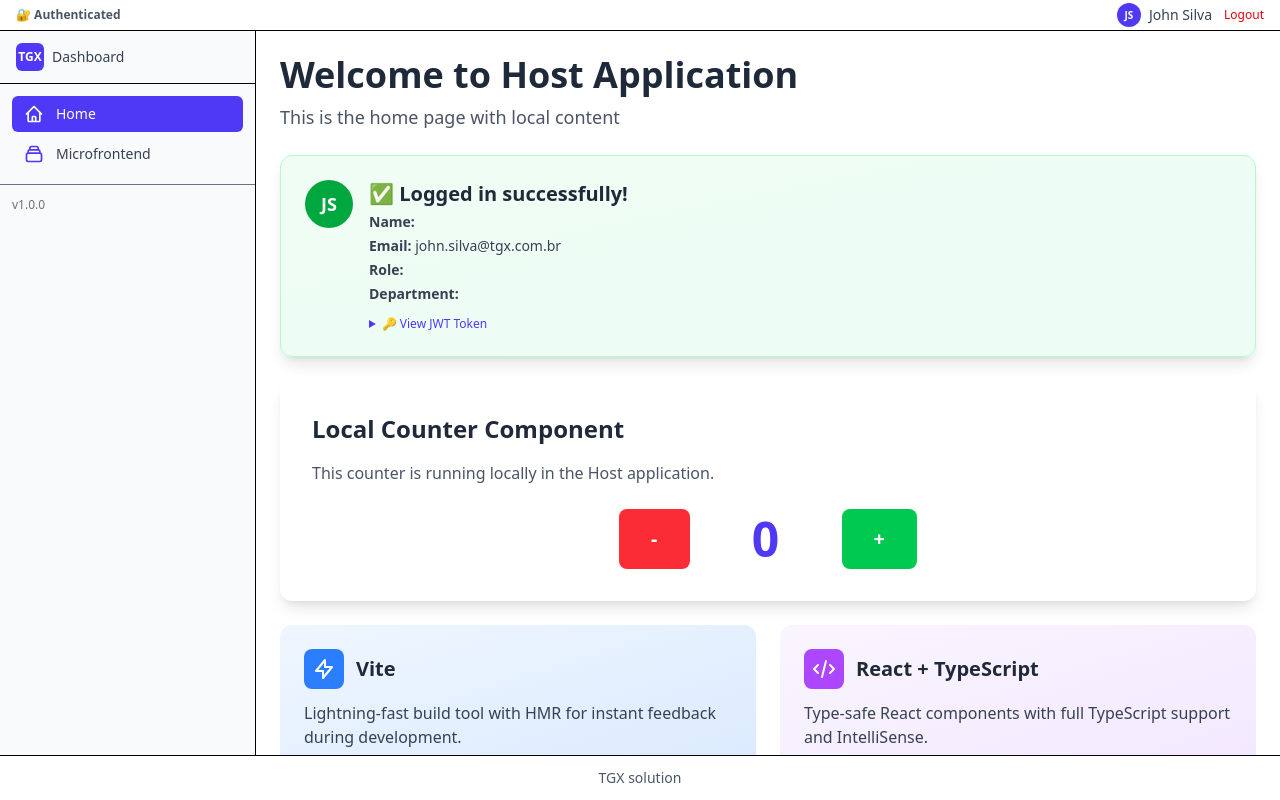
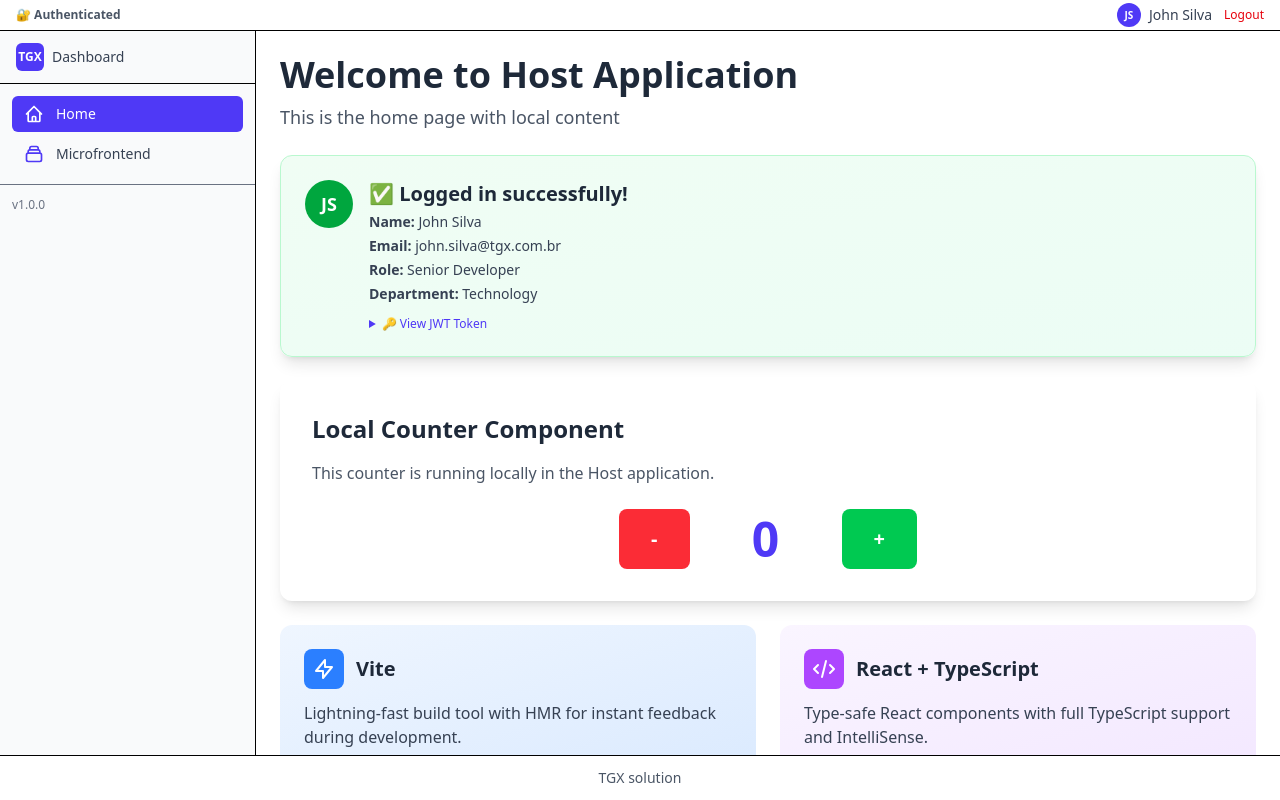
Before and after one commit to Thiago5g/host_module-federation, a React (Vite) app: page / in a window 1280 px wide. Both pictures are taken after a click on the button "Sign In". Built offline with nearby package versions, Linux system fonts and the light colour scheme.

Commit message:
language was changed

```diff
--- a/src/pages/Home.tsx
+++ b/src/pages/Home.tsx
@@ -98,10 +98,10 @@ const Home: React.FC = () => {
                         <div className="flex-1">
                             <h3 className="text-xl font-bold text-gray-800 mb-1">✅ Logged in successfully!</h3>
                             <div className="space-y-1 text-sm text-gray-700">
-                                <p><strong>Name:</strong> {user.nome}</p>
+                                <p><strong>Name:</strong> {user.name}</p>
                                 <p><strong>Email:</strong> {user.email}</p>
-                                <p><strong>Role:</strong> {user.cargo}</p>
-                                <p><strong>Department:</strong> {user.departamento}</p>
+                                <p><strong>Role:</strong> {user.role}</p>
+                                <p><strong>Department:</strong> {user.department}</p>
                             </div>
                             <details className="mt-3">
                                 <summary className="text-xs font-medium text-indigo-600 cursor-pointer hover:text-indigo-700">
--- a/src/pages/Microfrontend.tsx
+++ b/src/pages/Microfrontend.tsx
@@ -10,7 +10,7 @@ export default function Microfrontend() {
         <div className="space-y-4">
             <div>
                 <h1 className="text-xl font-semibold text-gray-800">Microfrontend (Module Federation)</h1>
-                <p className="text-sm text-gray-500">Carregando o componente exposto pelo remote via Module Federation.</p>
+                <p className="text-sm text-gray-500">Loading the component exposed by the remote via Module Federation.</p>
             </div>
             <div className="rounded-md border bg-white p-4">
                 <Suspense fallback={<div className="text-sm text-gray-600">Loading remote content...</div>}>
--- a/src/types/remote.d.ts
+++ b/src/types/remote.d.ts
@@ -1,11 +1,11 @@
 declare module 'remote/App' {
   interface User {
     id: string
-    nome: string
+    name: string
     email: string
     avatar: string
-    cargo: string
-    departamento: string
+    role: string
+    department: string
   }
 
   interface RemoteAppProps {
```
Also changed, not shown: 1 other file (tests, documents, lock files or other folders).
